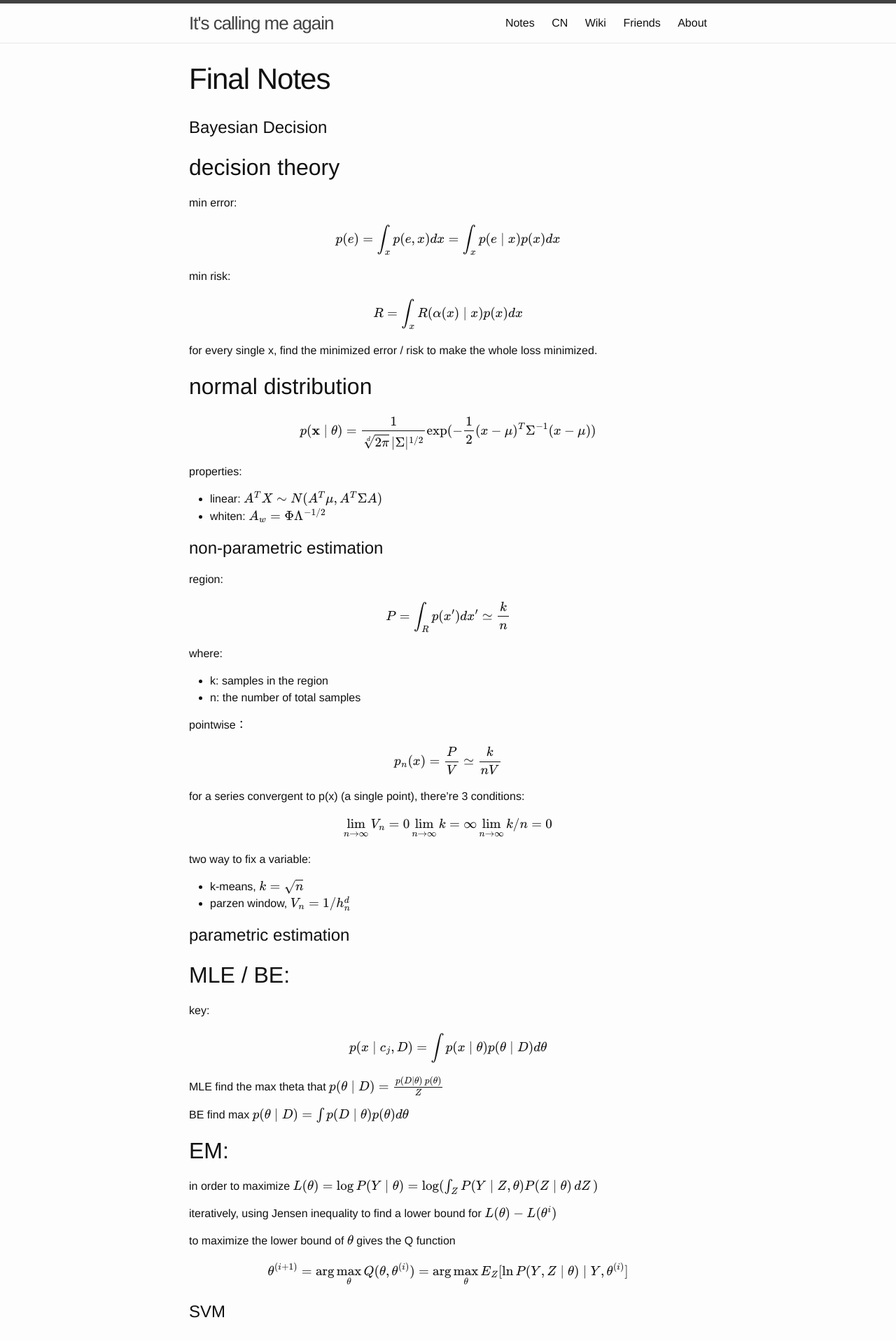
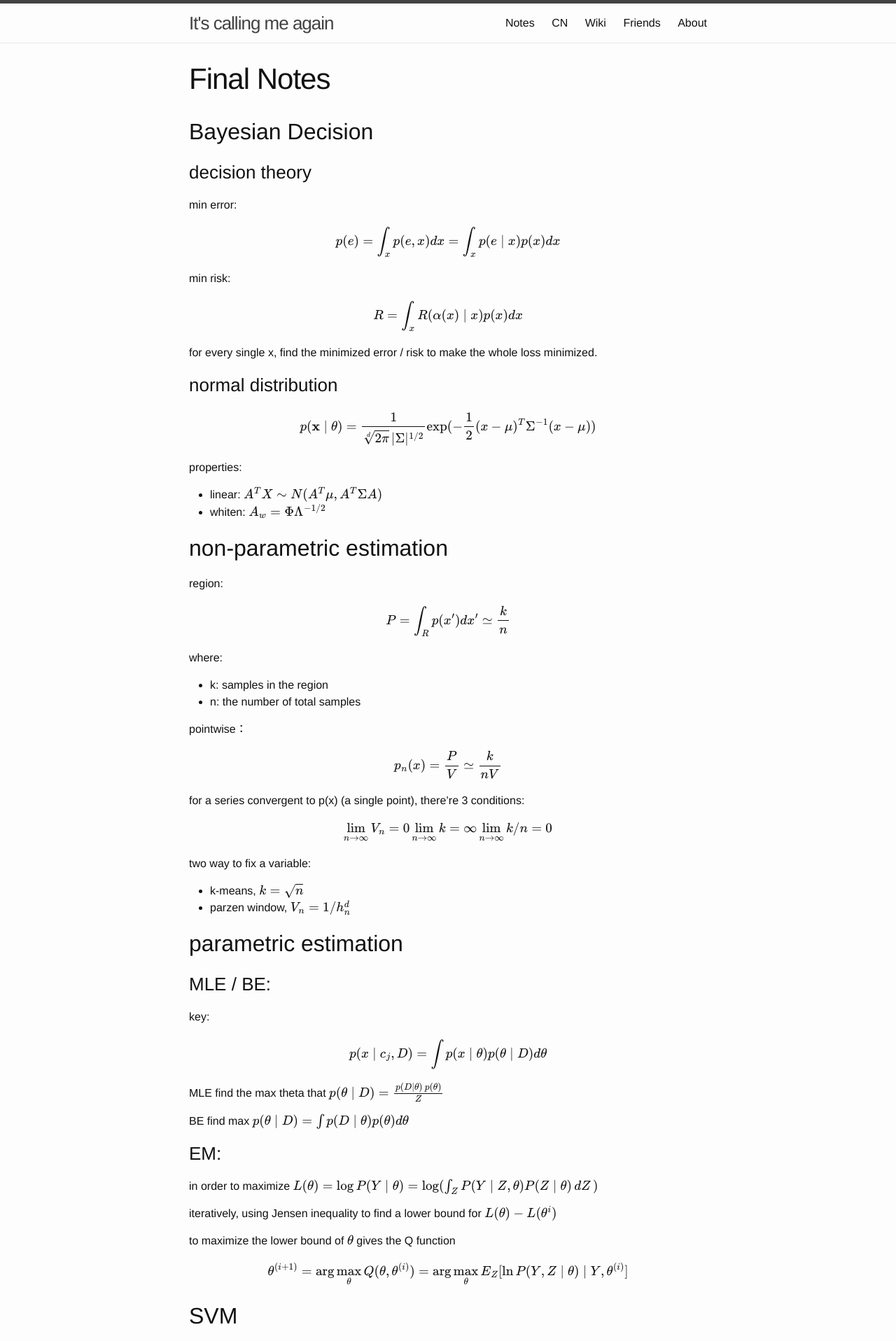
Before and after one commit to zxteloiv/zxteloiv.github.io, a Jekyll site: the page built from wiki/pattern_recognition/Final_Notes/index.md, in a window 1280 px wide. Shown: the top 1916 px of the page at 70% size. Built offline with Jekyll 4.4.1, drawn with Linux system fonts in a browser that asks for light colours; formulas are drawn with MathJax 3.

Commit message:
add title level

```diff
--- a/wiki/pattern_recognition/Final_Notes/index.md
+++ b/wiki/pattern_recognition/Final_Notes/index.md
@@ -5,9 +5,9 @@ math_support: mathjax
 ---
 
 
-# Bayesian Decision
+## Bayesian Decision
 
-## decision theory
+### decision theory
 min error:
 
 $$
@@ -22,7 +22,7 @@ $$
 
 for every single x, find the minimized error / risk to make the whole loss minimized.
 
-## normal distribution
+### normal distribution
 
 $$
 p({\bf x} \mid \theta) = \frac{1}{\sqrt[d]{2\pi} \,\vert\Sigma\vert^{1/2}}
@@ -34,7 +34,7 @@ properties:
 - linear: $$A^TX \sim N(A^T\mu, A^T\Sigma A)$$
 - whiten: $$A_w = \Phi \Lambda^{-1/2}$$
 
-# non-parametric estimation
+## non-parametric estimation
 
 region:
 
@@ -66,9 +66,9 @@ two way to fix a variable:
 - k-means, $$k = \sqrt{n}$$
 - parzen window, $$V_n = 1/h_n^d$$
 
-# parametric estimation
+## parametric estimation
 
-## MLE / BE:
+### MLE / BE:
 
 key:
 
@@ -80,7 +80,7 @@ MLE find the max theta that $$p(\theta\mid D) = \frac{p(D \mid \theta)\, p(\thet
 
 BE find max $$p(\theta\mid D) = \int p(D\mid\theta)p(\theta)d\theta$$
 
-## EM:
+### EM:
 
 in order to maximize $$L(\theta) = \log P(Y\mid\theta)=\log(\int_Z P(Y\mid Z,\theta)P(Z\mid\theta)\,dZ\,)$$
 
@@ -92,9 +92,9 @@ $$
 \theta^{(i+1)} = \arg\max_\theta Q(\theta, \theta^{(i)})= \arg\max_\theta E_Z[\ln P(Y, Z\mid \theta)\mid Y, \theta^{(i)}]
 $$
 
-# SVM
+## SVM
 
-## original model
+### original model
 
 $$
 \min \frac{1}{2}\Vert w\Vert^2 \\
@@ -113,16 +113,16 @@ $$
 
 then the lagrange duality may apply
 
-## relaxed model:
+### relaxed model:
 
 $$
 \min \frac{1}{2}\Vert w\Vert^2 + C\sum_i\xi_i\\
 s.t.\, y_i(w^Tx_i+b) \ge 1 - \xi_i
 $$
 
-# feature extraction
+## feature extraction
 
-## PCA
+### PCA
 
 - way1: minimize the variation of projected samples
 - way2: minimize the difference(least square) of reconstructed samples
@@ -142,7 +142,7 @@ E(B, Y, c) = \sum_n\sum_i \Vert x_i^{(n)} - \tilde x_i^{(n)} \Vert^2 \\
 \therefore E = tr((X-BY)^T(X-BY))
 $$
 
-## LDA
+### LDA
 
 to minimize the loss within classes and maximize the loss between classes
 
@@ -152,7 +152,7 @@ J_2 = S_1 + S_2, \, S_i=\frac{1}{n}\sum_{j\in c_i} (w^Tx_j - m_i)^2 \\
 \max J = J_1 / J_2
 $$
 
-## KPCA
+### KPCA
 
 replace the reconstruction with kernels (???)
 
@@ -160,7 +160,7 @@ $$
 \tilde x = w^T\phi(x)
 $$
 
-## LLE
+### LLE
 
 using neighbor to reconstruct the data
 
@@ -186,14 +186,14 @@ $$
 
 result is eigenvectors of M (???)
 
-# feature selection
+## feature selection
 
 - criterion
 - searching methods: branch and bound, gene, forward/backward greedy algorithms
 
-# clustering
+## clustering
 
-## mixture
+### mixture
 
 start from the mixture density:
 
@@ -201,34 +201,34 @@ $$
 p(x\mid\theta) = \sum_i P(w_i)p(x\mid\theta_i)
 $$
 
-## hierarchical
+### hierarchical
 
 every points is a cluster -> every points is assigned into a big cluster
 
 - find the minimal dist within a class that is the smallest
 - use the max dist between class
 
-## spectral
+### spectral
 
 generalized graph nodes and edges for points and similarity.
 
 simplest: L = D - W
 
-# linear discriminant functions
+## linear discriminant functions
 
-## perceptron
+### perceptron
 
 - perceptron: $$J = \sum(-a^Ty)$$
 - add a margin to the boundary: $$a^Ty > b$$
 - single sample update and batch update
 
-## relaxation
+### relaxation
 
 $$
 J = \frac{1}{2}\sum_y \frac{(a^Ty-b)^2}{\Vert y\Vert^2}
 $$
 
-## MSE
+### MSE
 
 $$
 J = \sum_i(a^Ty_i - b)^2
```
